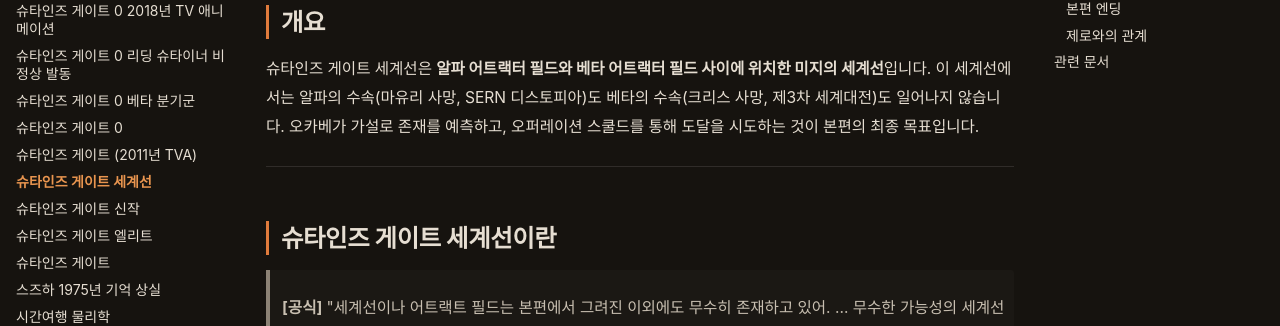
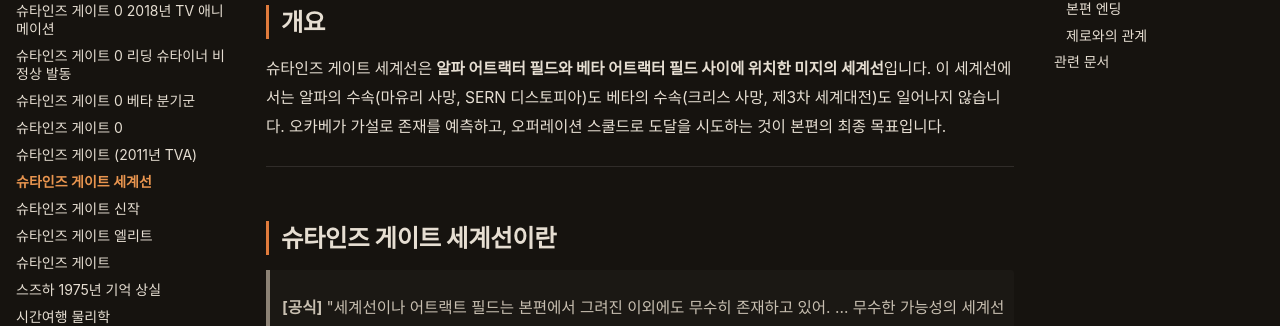
Before and after one commit to sgwiki/sgwiki.github.io, an MkDocs documentation site: the page built from wiki/lore/슈타인즈-게이트-세계선.md, in a window 1280 px wide and 1400 px high. Shown: the part 341-667 px from the top of the window. Built offline with MkDocs 1.6.1 and Material for MkDocs 9.7.7, drawn with Linux system fonts in a browser that asks for light colours; some web fonts are replaced; some of the changed lines change nothing that is shown; some of the changed text lies outside the part shown.

Commit message:
chore(wiki): 슈타인즈-게이트-세계선 정비 — frontmatter(title·category·spoiler=endgame) 보강·humanize 3건(추상+만능동사·형식명사·번역투 접속사)·사실·스포일러(endgame)·인용·수치 불변

```diff
--- a/wiki/lore/슈타인즈-게이트-세계선.md
+++ b/wiki/lore/슈타인즈-게이트-세계선.md
@@ -1,4 +1,7 @@
 ---
+title: 슈타인즈 게이트 세계선
+category: lore
+spoiler: endgame
 description: "슈타인즈 게이트 세계선은 알파 어트랙터 필드와 베타 어트랙터 필드 사이에 위치한 미지의 세계선입니다. 이 세계선에서는 알파의 수속(마유리 사망, SERN 디스토피아)도 베타의 수속(크리스 사망, 제3차 세계대전)도 일어나지 않습니다."
 ---
 
@@ -8,7 +11,7 @@
 
 ## 개요
 
-슈타인즈 게이트 세계선은 **알파 어트랙터 필드와 베타 어트랙터 필드 사이에 위치한 미지의 세계선**입니다. 이 세계선에서는 알파의 수속(마유리 사망, SERN 디스토피아)도 베타의 수속(크리스 사망, 제3차 세계대전)도 일어나지 않습니다. 오카베가 가설로 존재를 예측하고, 오퍼레이션 스쿨드를 통해 도달을 시도하는 것이 본편의 최종 목표입니다.
+슈타인즈 게이트 세계선은 **알파 어트랙터 필드와 베타 어트랙터 필드 사이에 위치한 미지의 세계선**입니다. 이 세계선에서는 알파의 수속(마유리 사망, SERN 디스토피아)도 베타의 수속(크리스 사망, 제3차 세계대전)도 일어나지 않습니다. 오카베가 가설로 존재를 예측하고, 오퍼레이션 스쿨드로 도달을 시도하는 것이 본편의 최종 목표입니다.
 
 ---
 
@@ -40,7 +43,7 @@
 
 ### 첫 번째 시도의 실패와 루프
 
-오카베의 첫 시도는 실패하고, 오히려 자신이 크리스를 찌르게 됩니다. 이것은 과거에 오카베가 들었던 비명이 **자신의 비명**이었던 것입니다 — 루프 폐쇄의 전형적 사례입니다.
+오카베의 첫 시도는 실패하고, 오히려 자신이 크리스를 찌르게 됩니다. 이것은 과거에 오카베가 들었던 비명이 **자신의 비명**이었던 것입니다 — 루프 폐쇄의 전형적인 예다.
 
 > **[팬 분석]** "오카베는 비명을 지르고, 몇 주 전 나카바치 회의에 참석했을 때 들었던 비명이 사실은 자신의 버전이었다는 것을 깨닫습니다."
 > — 출처: [The Mechanics of Steins;Gate v1.0.3](../근거자료/비공식/mechanics-of-steins-gate/ch3.md), 3. Theory §3.1.1
@@ -55,7 +58,7 @@
 
 ### 제로와의 관계
 
-슈타인즈 게이트 세계선에 도달하기 위해서는 **베타 세계선에서의 15년간의 투쟁**(제로의 내용)이 필요합니다. 이것은 [제로와 베타 세계선](제로와-베타-세계선.md)에서 다룹니다.
+슈타인즈 게이트 세계선에 도달하려면 **베타 세계선에서의 15년간의 투쟁**(제로의 내용)이 필요합니다. 이것은 [제로와 베타 세계선](제로와-베타-세계선.md)에서 다룹니다.
 
 ---
 
```
